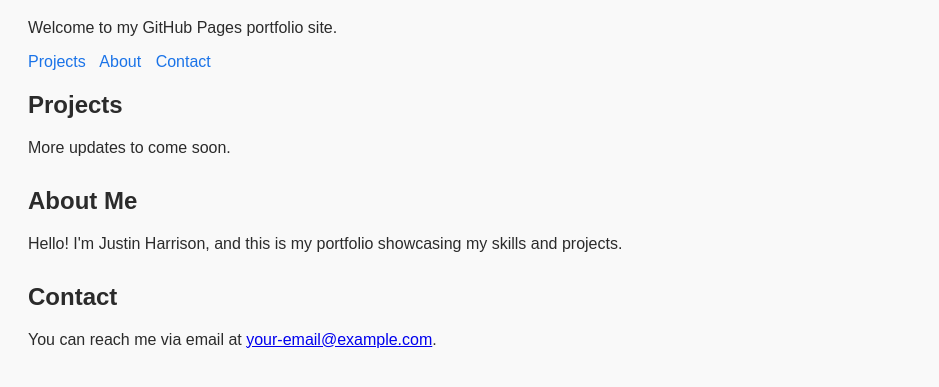
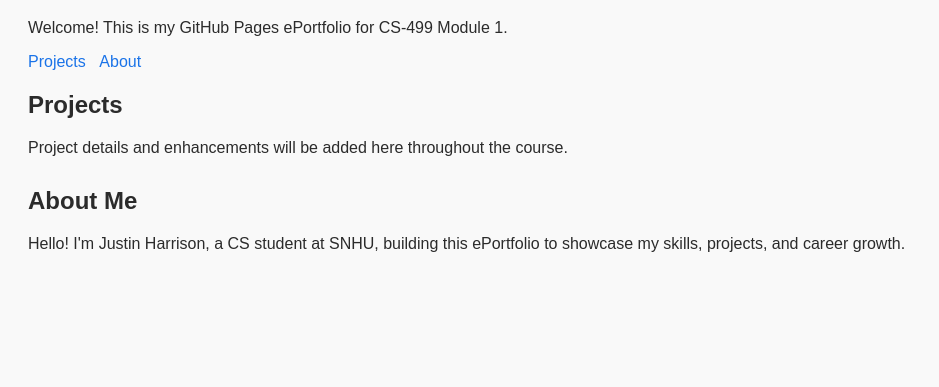
Before and after one commit to JustinHarrison99/JustinHarrison99.github.io, a plain HTML site: page index.html in a window 1280 px wide. Shown: the part 89-476 px from the top of the page, without its empty margins (0-939 px from the left). Drawn offline with Linux system fonts and the light colour scheme.

Commit message:
Update index.html

```diff
--- a/index.html
+++ b/index.html
@@ -1,18 +1,17 @@
 <!doctype html>
 <html lang="en">
 <head>
-  <meta charset="utf-8" />
-  <meta name="viewport" content="width=device-width, initial-scale=1" />
+  <meta charset="utf-8">
+  <meta name="viewport" content="width=device-width, initial-scale=1">
   <title>Justin Harrison — ePortfolio</title>
-  <meta name="description" content="Justin Harrison's ePortfolio showcasing projects, skills, and more.">
+  <meta name="description" content="Justin Harrison's ePortfolio showcasing projects, skills, and professional development.">
   <meta name="author" content="Justin Harrison">
 
-  <!-- Open Graph / social media preview -->
+  <!-- Open Graph for social previews -->
   <meta property="og:title" content="Justin Harrison — ePortfolio">
   <meta property="og:description" content="Explore Justin Harrison's projects, skills, and portfolio highlights.">
   <meta property="og:type" content="website">
   <meta property="og:url" content="https://JustinHarrison99.github.io/">
-  <meta property="og:image" content="https://JustinHarrison99.github.io/og-image.png">
 
   <style>
     body { font-family: Arial, sans-serif; padding: 20px; background-color: #f9f9f9; color: #2b2b2b; }
@@ -26,28 +25,22 @@
 <body>
   <header>
     <h1>Justin Harrison — ePortfolio</h1>
-    <p>Welcome to my GitHub Pages portfolio site.</p>
+    <p>Welcome! This is my GitHub Pages ePortfolio for CS-499 Module 1.</p>
     <nav>
       <a href="#projects">Projects</a>
       <a href="#about">About</a>
-      <a href="#contact">Contact</a>
     </nav>
   </header>
 
   <main>
     <section id="projects">
       <h2>Projects</h2>
-      <p>More updates to come soon.</p>
+      <p>Project details and enhancements will be added here throughout the course.</p>
     </section>
 
     <section id="about">
       <h2>About Me</h2>
-      <p>Hello! I'm Justin Harrison, and this is my portfolio showcasing my skills and projects.</p>
-    </section>
-
-    <section id="contact">
-      <h2>Contact</h2>
-      <p>You can reach me via email at <a href="mailto:your-email@example.com">your-email@example.com</a>.</p>
+      <p>Hello! I'm Justin Harrison, a CS student at SNHU, building this ePortfolio to showcase my skills, projects, and career growth.</p>
     </section>
   </main>
 </body>
```
